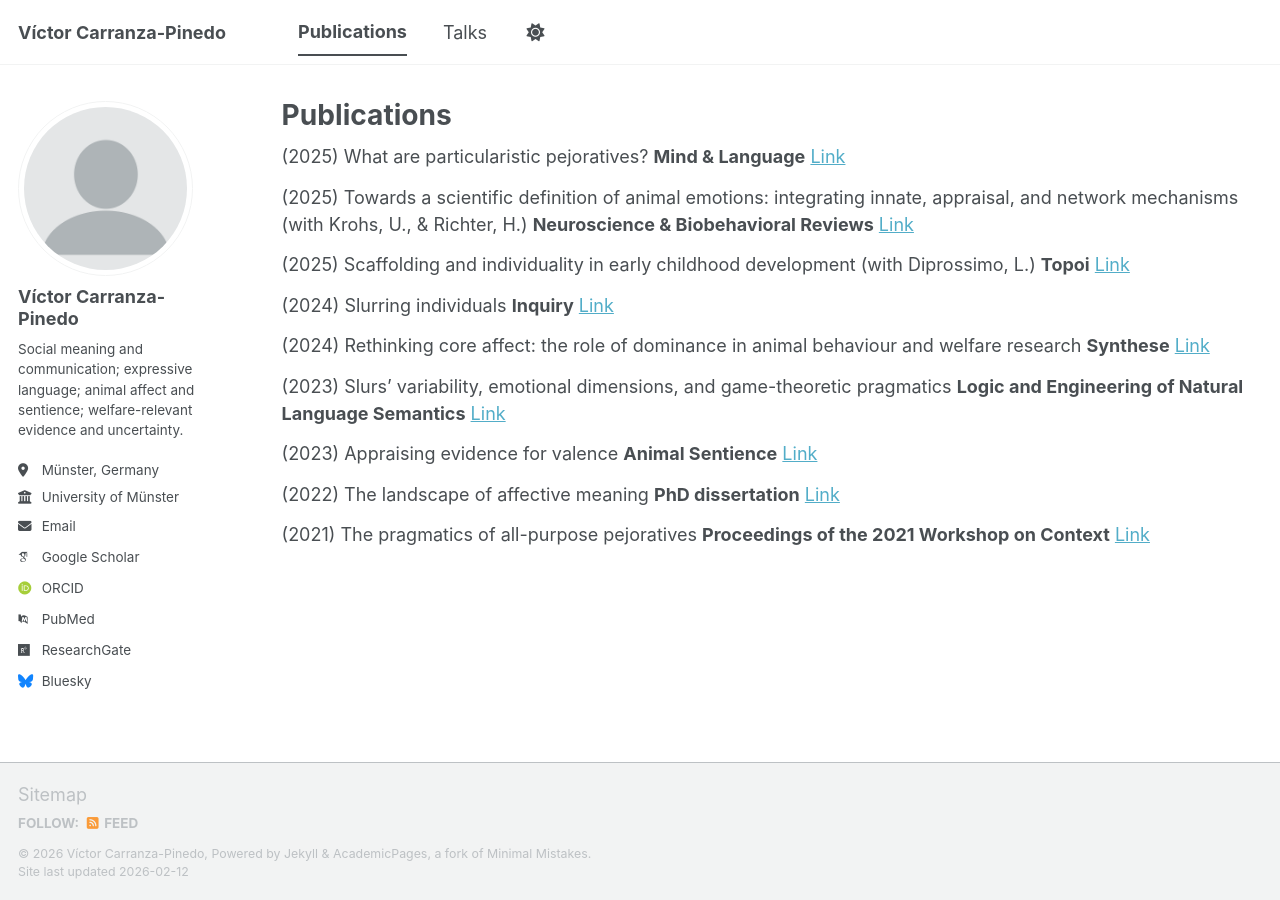
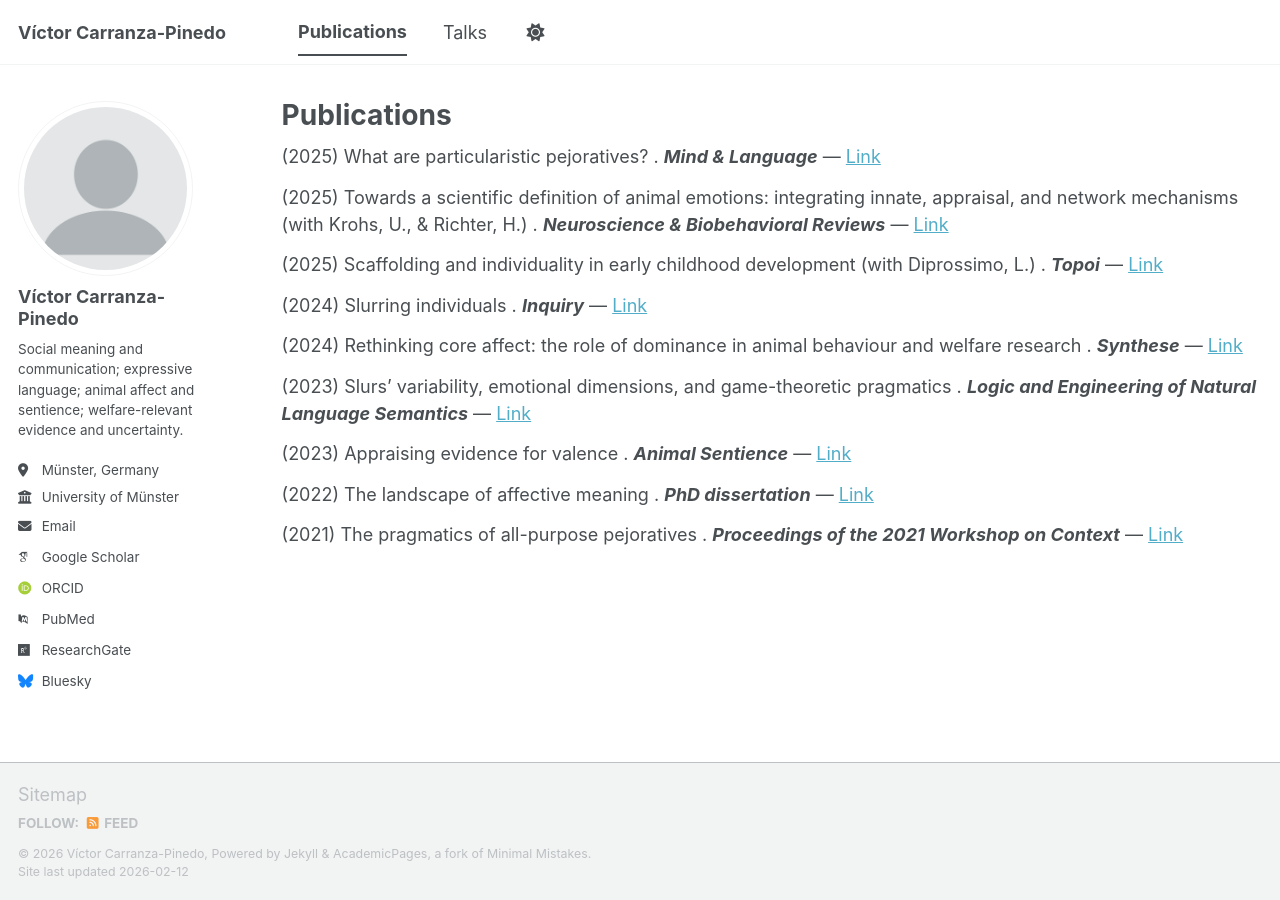
Before and after one commit to carranza-pinedo/carranza-pinedo.github.io, a Jekyll site: the page built from _pages/publications.html, in a window 1280 px wide. Built offline with Jekyll 4.4.1, drawn with Linux system fonts in a browser that asks for light colours; some web fonts are replaced; a script bundle is joined from its source files by our own code; library files that are not in the unit come from our copies.

Commit message:
Update archive-single-publication.html

```diff
--- a/_includes/archive-single-publication.html
+++ b/_includes/archive-single-publication.html
@@ -13,9 +13,9 @@ Examples:
   {{ post.title }}
   {% if post.coauthors and post.coauthors != "" %}
     (with {{ post.coauthors }})
-  {% endif %}
-  <strong>{{ journal }}</strong>
+  {% endif %}.
+  <strong><em>{{ journal }}</em></strong>
   {% if post.paperurl and post.paperurl != "" %}
-    <a href="{{ post.paperurl }}">Link</a>
+    — <a href="{{ post.paperurl }}">Link</a>
   {% endif %}
 </p>
```
